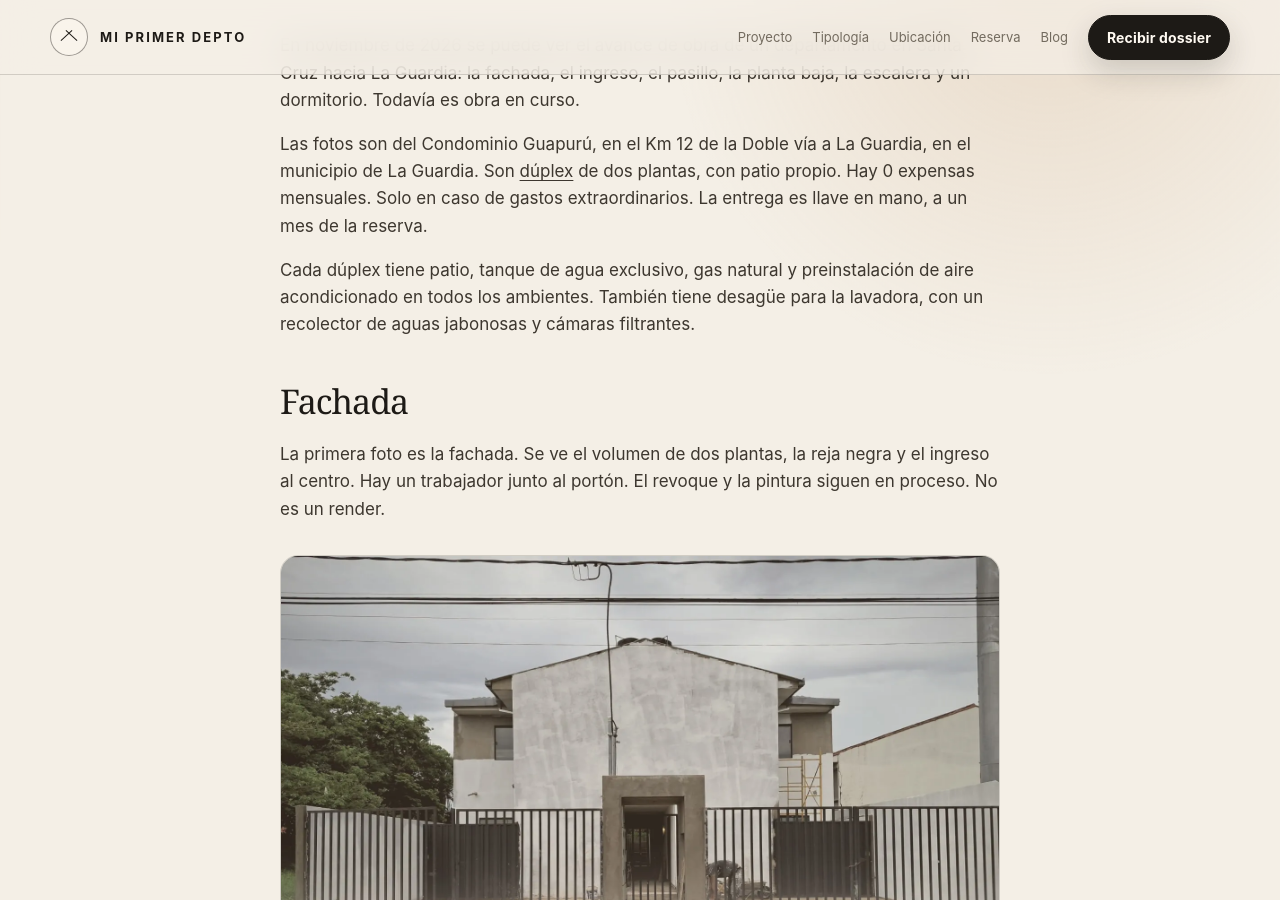
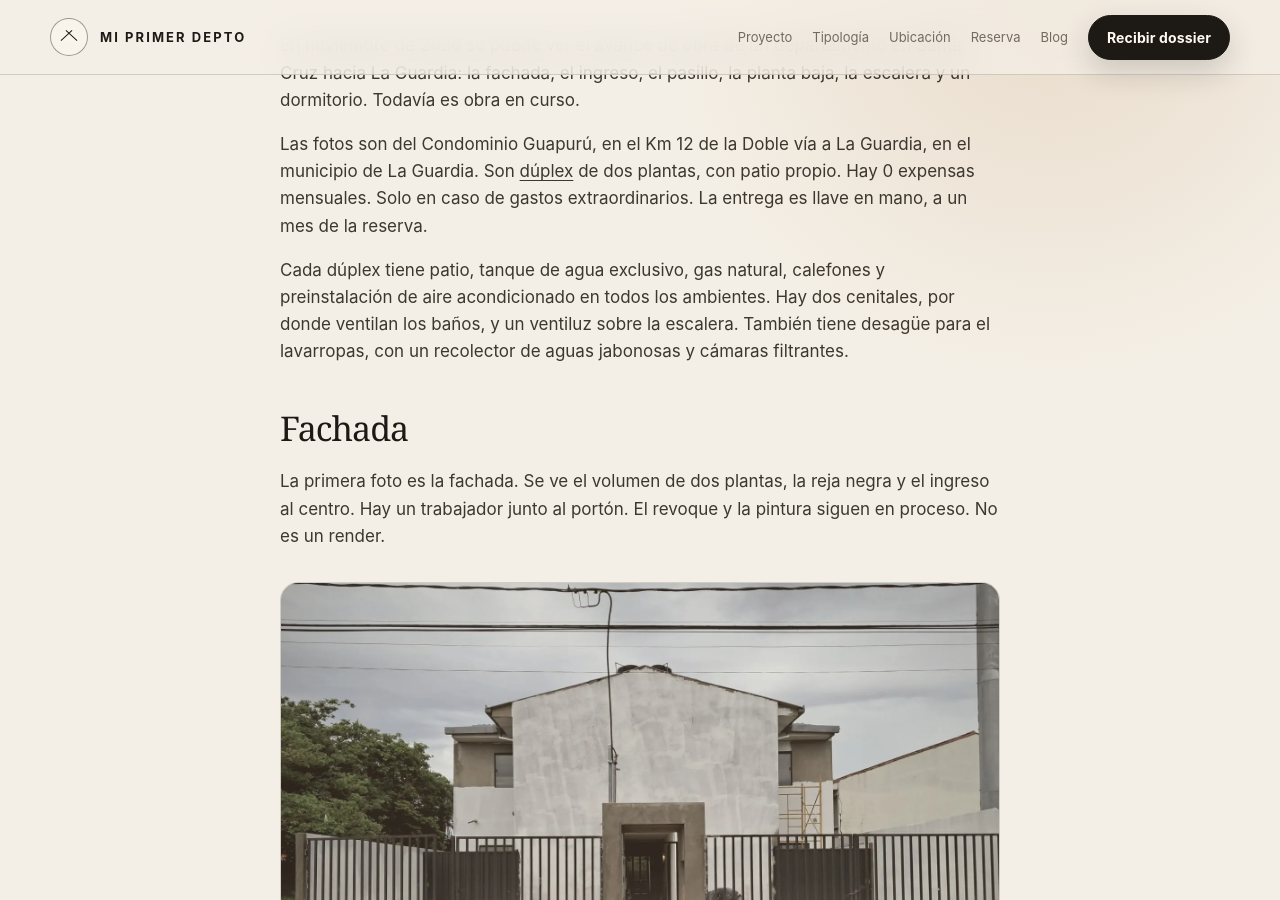
Before and after one commit to juanmanuelramallo/miprimerdepto, a Jekyll site: the page built from _posts/2026-11-27-avance-de-obra-noviembre-2026.md, in a window 1280 px wide and 900 px high, scrolled down 534 px. Built offline with Jekyll 4.4.1, drawn with Linux system fonts in a browser that asks for light colours; some of the changed text lies outside the part shown.

Commit message:
Add skylights, water heaters, and stair ventiluz to the duplex features
Use lavarropas, the word the architect used, and mention the ventiluz in the stair section.

```diff
--- a/_posts/2026-11-27-avance-de-obra-noviembre-2026.md
+++ b/_posts/2026-11-27-avance-de-obra-noviembre-2026.md
@@ -24,7 +24,7 @@ faq:
   - q: "¿Hay expensas en Guapurú?"
     a: "Hay 0 expensas mensuales. Solo en caso de gastos extraordinarios."
   - q: "¿Qué incluye cada dúplex?"
-    a: "Patio, tanque de agua exclusivo, gas natural y preinstalación de aire acondicionado en todos los ambientes. También desagüe para la lavadora, con un recolector de aguas jabonosas y cámaras filtrantes."
+    a: "Patio, tanque de agua exclusivo, gas natural, calefones y preinstalación de aire acondicionado en todos los ambientes. Hay dos cenitales, por donde ventilan los baños, y un ventiluz sobre la escalera. También desagüe para el lavarropas, con un recolector de aguas jabonosas y cámaras filtrantes."
   - q: "¿Cómo se pide el dossier?"
     a: "Escribinos por WhatsApp y pedí el dossier. Ahí están las plantas, el patio y la disponibilidad."
 ---
@@ -33,7 +33,7 @@ En noviembre de 2026 se puede ver el avance de obra de un departamento en Santa
 
 Las fotos son del Condominio Guapurú, en el Km 12 de la Doble vía a La Guardia, en el municipio de La Guardia. Son [dúplex](/blog/que-es-un-duplex-en-santa-cruz/) de dos plantas, con patio propio. Hay 0 expensas mensuales. Solo en caso de gastos extraordinarios. La entrega es llave en mano, a un mes de la reserva.
 
-Cada dúplex tiene patio, tanque de agua exclusivo, gas natural y preinstalación de aire acondicionado en todos los ambientes. También tiene desagüe para la lavadora, con un recolector de aguas jabonosas y cámaras filtrantes.
+Cada dúplex tiene patio, tanque de agua exclusivo, gas natural, calefones y preinstalación de aire acondicionado en todos los ambientes. Hay dos cenitales, por donde ventilan los baños, y un ventiluz sobre la escalera. También tiene desagüe para el lavarropas, con un recolector de aguas jabonosas y cámaras filtrantes.
 
 ## Fachada
 
@@ -85,7 +85,7 @@ Abajo está el día. En esta foto se ve la kitchenette, con mesada y pileta bajo
 
 ## Escalera
 
-La escalera es de la unidad. Sube con baranda metálica, todavía sin la terminación final. En un [dúplex](/blog/que-es-un-duplex-en-santa-cruz/), esa escalera separa el día de abajo de los dormitorios de arriba.
+La escalera es de la unidad. Sube con baranda metálica, todavía sin la terminación final. Sobre la escalera hay un ventiluz. En un [dúplex](/blog/que-es-un-duplex-en-santa-cruz/), esa escalera separa el día de abajo de los dormitorios de arriba.
 
 <figure class="note-cover is-portrait">
   <picture>
```
